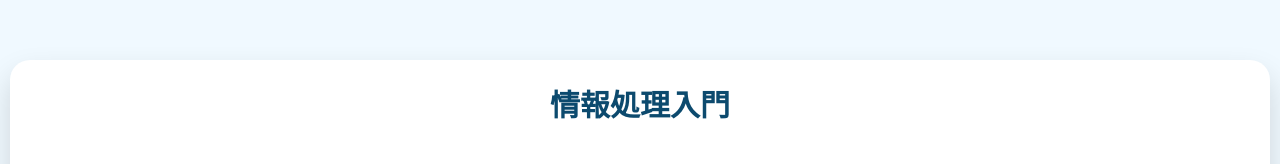
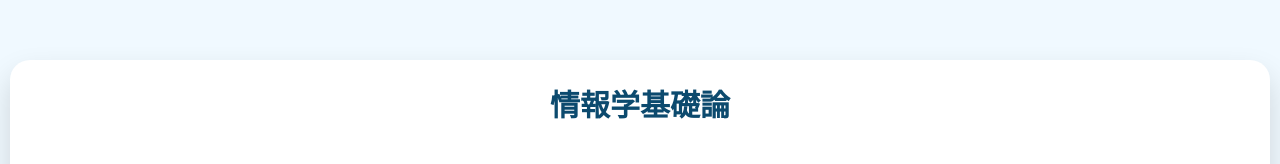
Before and after one commit to 330march39/jgk, a plain HTML site: page index.html in a window 1280 px wide. Shown: the part 137-301 px from the top of the page. Drawn offline with nearby package versions, Linux system fonts and the light colour scheme.

Commit message:
Update index.html

```diff
--- a/index.html
+++ b/index.html
@@ -3,7 +3,7 @@
 <head>
     <meta charset="UTF-8">
     <meta name="viewport" content="width=device-width, initial-scale=1.0">
-    <title>情報処理入門</title>
+    <title>情報学基礎論</title>
     <script src="https://cdn.tailwindcss.com"></script>
     <link href="https://fonts.googleapis.com/css2?family=Inter:wght@400;500;600;700;800&family=Noto+Sans+JP:wght@400;500;700&display=swap" rel="stylesheet">
     <!-- Tone.js library for sound effects -->
@@ -497,7 +497,7 @@
 
         <!-- スタート画面 -->
         <div id="startScreen" class="screen active">
-            <h1 class="text-3xl font-bold mb-6 main-title">情報処理入門</h1>
+            <h1 class="text-3xl font-bold mb-6 main-title">情報学基礎論</h1>
             <p class="text-lg mb-4" style="color: var(--text-primary);">学習したいモードを選択してください。</p>
             <div class="mode-selection-dropdown">
                 <select id="quizModeSelect">
@@ -537,7 +537,7 @@
         <!-- クイズ画面 -->
         <div id="quizScreen" class="screen">
             <div class="quiz-header">
-                <h1 class="main-title font-bold">情報処理入門</h1>
+                <h1 class="main-title font-bold">情報学基礎論</h1>
                 <button id="interruptButton" class="nav-button">中断</button>
             </div>
             <div class="progress-container">
@@ -570,7 +570,7 @@
 
         <!-- 結果画面 -->
         <div id="resultScreen" class="screen">
-            <h1 class="text-3xl font-bold mb-6 main-title">情報処理入門</h1>
+            <h1 class="text-3xl font-bold mb-6 main-title">情報学基礎論</h1>
             <h2 class="text-2xl font-bold mb-4" style="color: var(--score-color);">クイズ結果</h2>
             <div id="finalScore" class="score-area"></div>
             <div id="scoreComment" class="score-comment"></div>
@@ -580,7 +580,7 @@
 
         <!-- 設定画面 -->
         <div id="settingsScreen" class="screen">
-            <h1 class="text-3xl font-bold mb-6 main-title">情報処理入門</h1>
+            <h1 class="text-3xl font-bold mb-6 main-title">情報学基礎論</h1>
             <h2 class="text-2xl font-bold mb-4 main-title">設定</h2>
             <div class="settings-option">
                 <div class="settings-option-label">
```
